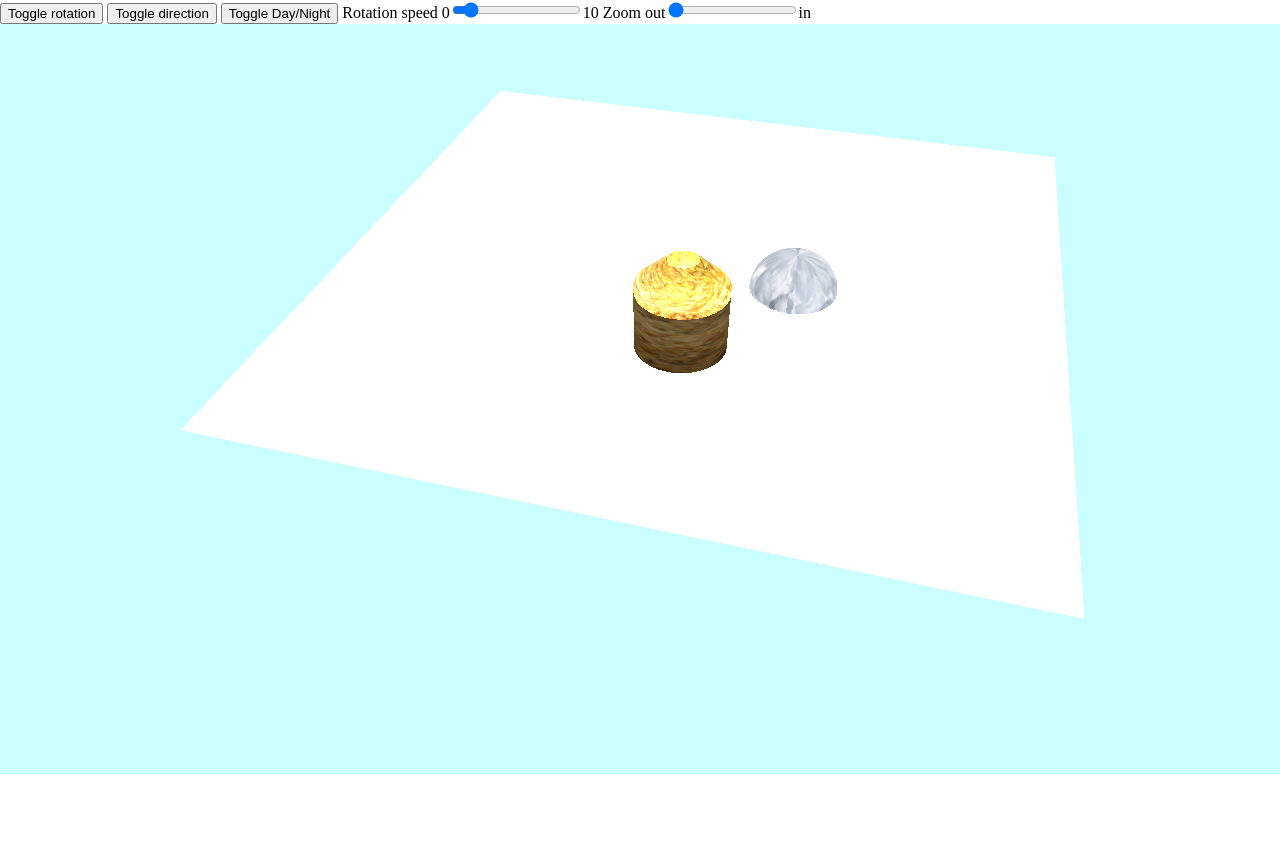
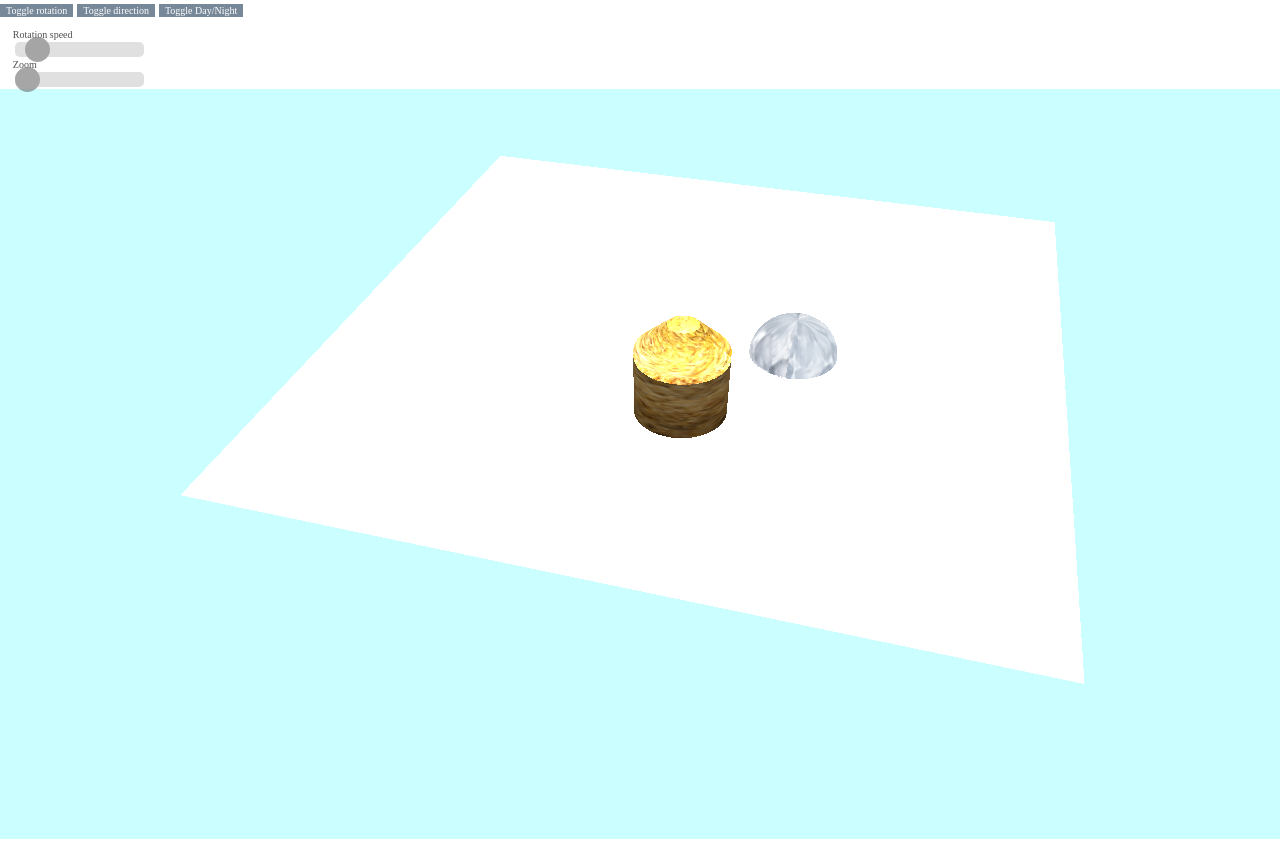
Before and after one commit to 46353658/village, a plain HTML site: page index.html in a window 1280 px wide. Before the commit the page ends 800 px from the top, so only its background shows below. Drawn offline with Linux system fonts and the light colour scheme; animation ran at ten frames a second; a web font is replaced by a local one.

Commit message:
changed font, buttons and slider

```diff
--- /dev/null
+++ b/css/village.css
@@ -0,0 +1,64 @@
+html {
+    font-family: 'BioRhyme', serif;
+    color: rgb(82, 78, 78);
+}
+
+.rotateButton, .directionButton, .dayButton {
+    font-family: 'BioRhyme', serif;
+    background-color: lightslategrey;
+    color: white;
+    border: none;
+    /* text-align: center;
+    text-decoration: none;
+    display: inline-block; */
+    font-size: 10px;
+}
+
+.slider-div {
+    font-size: 10px;
+    /* text-align: center; */
+    padding-left: 1%;
+    width: 100%;
+}
+
+.rotateSlider, .zoomSlider {
+    -webkit-appearance: none;
+    /* width: 100%; */
+    height: 15px;
+    border-radius: 5px;
+    background: #d3d3d3;
+    outline: none;
+    opacity: 0.7;
+    -webkit-transition: .2s;
+    transition: opacity .2s;
+  }
+
+  .rotateSlider::-webkit-slider-thumb, .zoomSlider::-webkit-slider-thumb {
+    -webkit-appearance: none;
+    appearance: none;
+    width: 25px;
+    height: 25px;
+    border-radius: 50%;
+    background: gray;
+    cursor: pointer;
+  }
+
+  .rotateSlider::-moz-range-thumb, .zoomSlider::-moz-range-thumb {
+    width: 25px;
+    height: 25px;
+    border-radius: 50%;
+    background: #4CAF50;
+    cursor: pointer;
+  }
+/*
+.rotateSlider {
+    -webkit-appearance: none;
+    appearance: none;
+    width: 100%;
+    height: 25px;
+    background: d3d3d3;
+    outline: none;
+    opacity: 0.7;
+    -webkit-transition: .2s;
+    transition: opacity .2s;
+} */
--- a/index.html
+++ b/index.html
@@ -2,11 +2,13 @@
 <html>
 
 	<head>
-	    <title>46353658_village</title>
+	    <title>My village</title>
 	    <style>
 	        body { margin: 0; }
 			canvas { width: 60%; height: 60% }
-	    </style>
+		</style>
+		<link href="https://fonts.googleapis.com/css?family=BioRhyme" rel="stylesheet">
+		<link rel="stylesheet" href="./css/village.css">
 	</head>
 
 	<style type="text/css">
@@ -96,11 +98,16 @@
 	    	</ul>
 	    </div>
 
-		<button onclick="toggleRotation()">Toggle rotation</button>
-		<button onclick="toggleDirection()">Toggle direction</button>
-		<button onclick="myFunctionDay()">Toggle Day/Night</button>
-	    Rotation speed 0<input id="RotationSpeed" type="range" min="0" max="10" step ="1" value="1">10
-	    Zoom out<input id="Zoom" type="range" min="1" max="3" step ="0.01" value="1">in
+		<button onclick="toggleRotation()" class="rotateButton">Toggle rotation</button>
+		<button onclick="toggleDirection()" class="directionButton">Toggle direction</button>
+		<button onclick="myFunctionDay()" class="dayButton">Toggle Day/Night</button>
+
+		<div class="slider-div">
+			<!-- <br>Rotation speed<br>0.0<input id="RotationSpeed" type="range" min="0" max="10" step ="1" value="1" class="rotateSlider">10.0 -->
+			<br>Rotation speed<br><input id="RotationSpeed" type="range" min="0" max="10" step ="1" value="1" class="rotateSlider">
+			<!-- <br>Zoom <br>Out<input id="Zoom" type="range" min="1" max="3" step ="0.01" value="1">In -->
+			<br>Zoom <br><input id="Zoom" type="range" min="1" max="3" step ="0.01" value="1" class="zoomSlider">
+		</div>
 
 	    <script src="js/three.js"></script>
 		<script>
@@ -143,6 +150,11 @@
 			function myFunctionDay()
 			{
 	    		day = !day;
+				if (day) {
+					sphere.material.color.setHex( 0xffffff );
+				} else {
+					sphere.material.color.setHex( 0x333333 );
+				}
 	    	}
 
 	    	function closeWin() {
```
